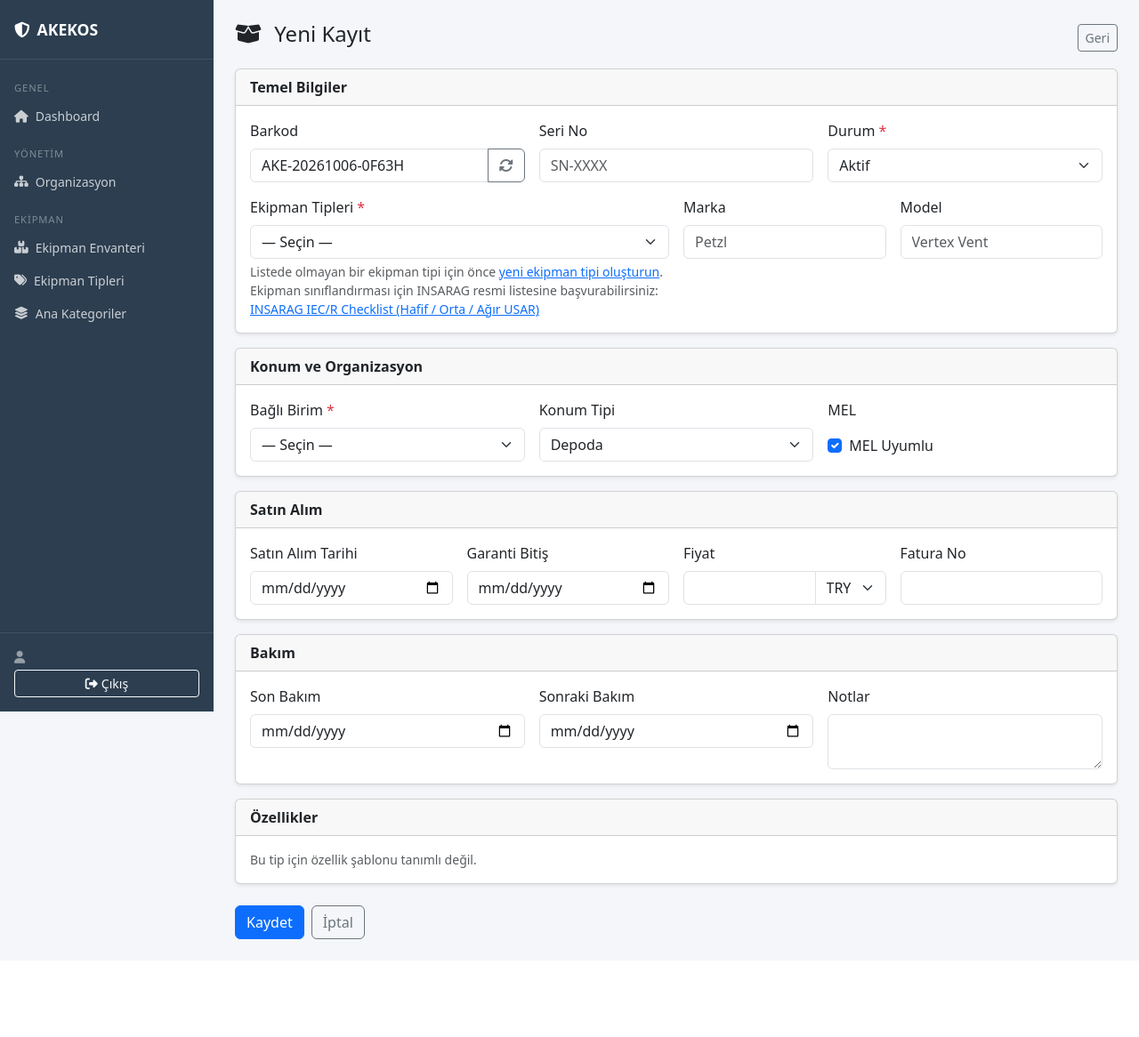
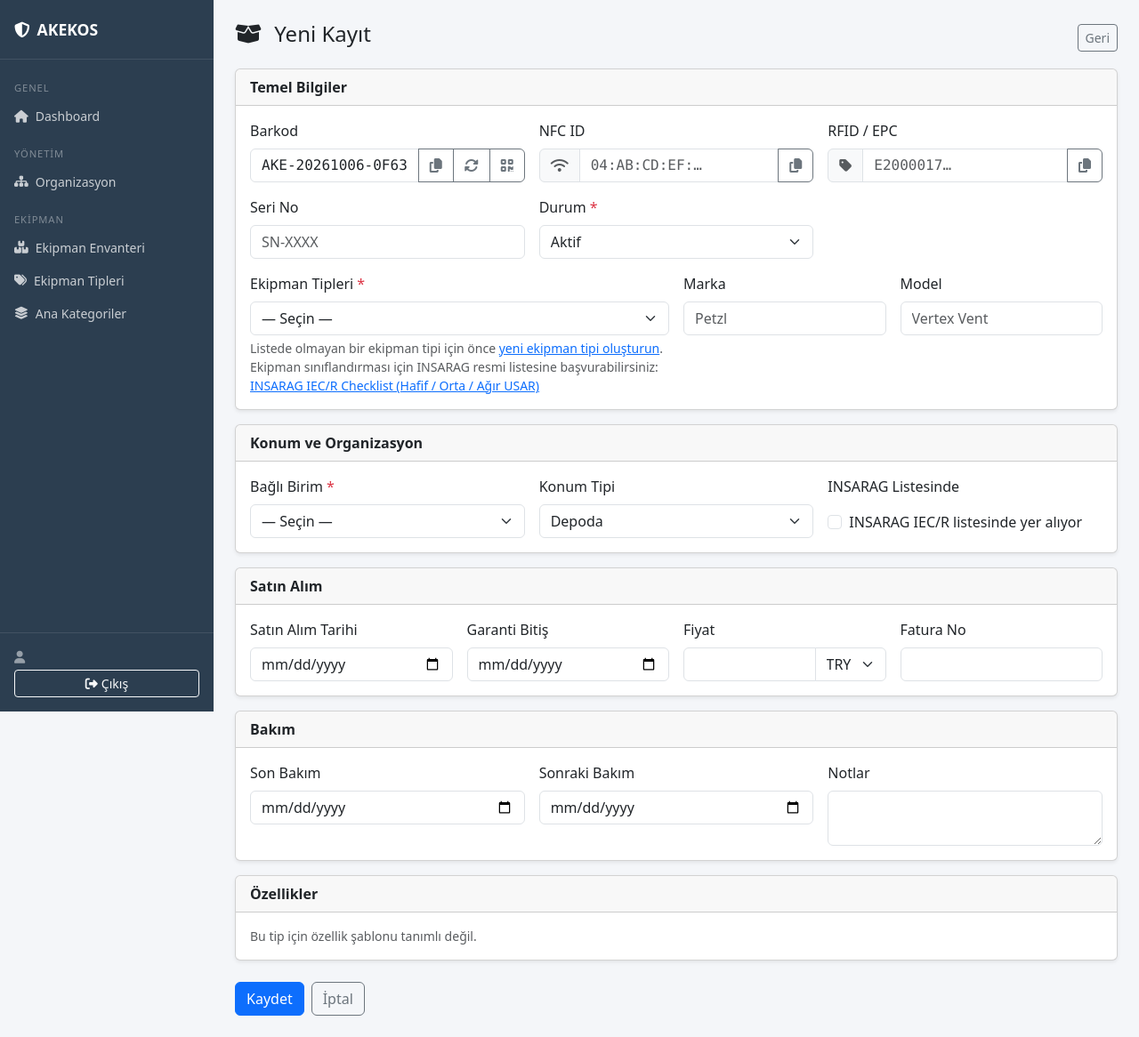
Before and after one commit to porsuktasarim/akekos, a Node server app: page /equipment/new in a window 1280 px wide. Shown: the whole page at 89% size. Before the commit the page ends 1056 px from the top, so only its background shows below. Run offline with Node 20, Linux system fonts and the light colour scheme; the visitor is signed in with stand-in values (Sample User, id 1); data comes from the database, SQL or seed files in the repository; some libraries are stand-ins or nearby versions.

Commit message:
feat: melUygun→insaragListesinde, NFC/RFID/QR form alanları, duplicate seed migration
- Demirbase model: melUygun → insaragListesinde (default: false)
- Route: melUygun → insaragListesinde
- Lang: equip_field_mel → equip_field_insarag (TR: 'INSARAG Listesinde')
- Form: barkod kopyala butonu + QR kod paneli (indirilabilir)
- Form: NFC ID ve RFID/EPC alanları kopyala butonuyla
- Seed: migration adımı — melEtiketi→slug taşıma ve duplicate silme

Co-Authored-By: Claude Sonnet 4.6 <noreply@anthropic.com>
Claude-Session: https://claude.ai/code/session_017uryB1TbtsrcZ1VaKq381U

```diff
--- a/lang/tr.js
+++ b/lang/tr.js
@@ -99,8 +99,8 @@ module.exports = {
   equip_field_status:           'Durum',
   equip_field_org:              'Bağlı Birim',
   equip_field_location_type:    'Konum Tipi',
-  equip_field_mel:              'MEL',
-  equip_field_mel_label:        'MEL Uyumlu',
+  equip_field_insarag:          'INSARAG Listesinde',
+  equip_field_insarag_label:    'INSARAG IEC/R listesinde yer alıyor',
   equip_field_purchase_date:    'Satın Alım Tarihi',
   equip_field_warranty:         'Garanti Bitiş',
   equip_field_price:            'Fiyat',
--- a/models/Demirbase.js
+++ b/models/Demirbase.js
@@ -49,8 +49,8 @@ const DemirbaseSchema = new mongoose.Schema({
   // Hangi organizasyona ait olduğu (hızlı filtreleme için)
   orgId:    { type: mongoose.Schema.Types.ObjectId, ref: 'Organization', required: true },
 
-  // MEL
-  melUygun: { type: Boolean, default: true },
+  // INSARAG listesinde yer alıyor mu
+  insaragListesinde: { type: Boolean, default: false },
 
   // Dinamik özellikler
   ozellikler: [OzellikSchema],
--- a/routes/equipment.js
+++ b/routes/equipment.js
@@ -236,7 +236,7 @@ router.post('/', async (req, res) => {
   try {
     const {
       barkod, nfcId, rfidEpc, ekipmanTipi, seriNo, marka, model,
-      durum, konumTip, orgId, melUygun, notlar,
+      durum, konumTip, orgId, insaragListesinde, notlar,
       garantiBitis, satinaAlimTarihi,
       ozellikAd, ozellikDeger, ozellikBirim,
     } = req.body;
@@ -265,7 +265,7 @@ router.post('/', async (req, res) => {
       barkod: barkod.trim(), nfcId: nfcId||'', rfidEpc: rfidEpc||'',
       ekipmanTipi, seriNo: seriNo||'', marka: marka||'', model: model||'',
       durum: durum||'aktif', konumTip: konumTip||'depo', orgId,
-      melUygun: melUygun !== '0',
+      insaragListesinde: insaragListesinde !== '0',
       notlar: notlar||'', ozellikler,
       garantiBitis:     garantiBitis     ? new Date(garantiBitis)     : null,
       satinaAlimTarihi: satinaAlimTarihi ? new Date(satinaAlimTarihi) : null,
@@ -316,7 +316,7 @@ router.put('/:id', async (req, res) => {
   try {
     const {
       nfcId, rfidEpc, ekipmanTipi, seriNo, marka, model,
-      durum, konumTip, orgId, melUygun, notlar,
+      durum, konumTip, orgId, insaragListesinde, notlar,
       garantiBitis, satinaAlimTarihi,
       ozellikAd, ozellikDeger, ozellikBirim,
     } = req.body;
@@ -345,7 +345,7 @@ router.put('/:id', async (req, res) => {
       nfcId: nfcId||'', rfidEpc: rfidEpc||'',
       ekipmanTipi, seriNo: seriNo||'', marka: marka||'', model: model||'',
       durum: durum||'aktif', konumTip: konumTip||'depo', orgId,
-      melUygun: melUygun !== '0',
+      insaragListesinde: insaragListesinde !== '0',
       notlar: notlar||'', ozellikler,
       garantiBitis:     garantiBitis     ? new Date(garantiBitis)     : null,
       satinaAlimTarihi: satinaAlimTarihi ? new Date(satinaAlimTarihi) : null,
--- a/views/equipment/form.ejs
+++ b/views/equipment/form.ejs
@@ -18,16 +18,57 @@
     <div class="card-header fw-semibold"><%= t.equip_section_basic %></div>
     <div class="card-body row g-3">
 
+      <!-- Barkod + QR -->
       <div class="col-md-4">
         <label class="form-label"><%= t.equip_field_barcode %></label>
         <div class="input-group">
-          <input type="text" name="barkod" id="barkodInput" class="form-control"
+          <input type="text" name="barkod" id="barkodInput" class="form-control font-monospace"
             value="<%= demirbase ? demirbase.barkod : barkod %>" readonly>
+          <button type="button" class="btn btn-outline-secondary" id="kopyalaBarkod" title="Kopyala">
+            <i class="fas fa-copy"></i>
+          </button>
           <% if (!demirbase) { %>
           <button type="button" class="btn btn-outline-secondary" id="yeniBarkod" title="Yeni oluştur">
             <i class="fas fa-sync-alt"></i>
           </button>
           <% } %>
+          <button type="button" class="btn btn-outline-secondary" id="qrGoster" title="QR Kod">
+            <i class="fas fa-qrcode"></i>
+          </button>
+        </div>
+        <!-- QR modal tetikleyici — panel -->
+        <div id="qrPanel" class="mt-2 text-center d-none">
+          <canvas id="qrCanvas"></canvas>
+          <div class="mt-1">
+            <button type="button" class="btn btn-sm btn-outline-primary" id="qrIndir">
+              <i class="fas fa-download me-1"></i>İndir
+            </button>
+          </div>
+        </div>
+      </div>
+
+      <!-- NFC ve RFID -->
+      <div class="col-md-4">
+        <label class="form-label">NFC ID</label>
+        <div class="input-group">
+          <span class="input-group-text text-muted"><i class="fas fa-wifi"></i></span>
+          <input type="text" name="nfcId" id="nfcIdInput" class="form-control font-monospace"
+            value="<%= demirbase ? demirbase.nfcId : '' %>" placeholder="04:AB:CD:EF:…">
+          <button type="button" class="btn btn-outline-secondary kopyala-btn" data-hedef="nfcIdInput" title="Kopyala">
+            <i class="fas fa-copy"></i>
+          </button>
+        </div>
+      </div>
+
+      <div class="col-md-4">
+        <label class="form-label">RFID / EPC</label>
+        <div class="input-group">
+          <span class="input-group-text text-muted"><i class="fas fa-tag"></i></span>
+          <input type="text" name="rfidEpc" id="rfidEpcInput" class="form-control font-monospace"
+            value="<%= demirbase ? demirbase.rfidEpc : '' %>" placeholder="E2000017…">
+          <button type="button" class="btn btn-outline-secondary kopyala-btn" data-hedef="rfidEpcInput" title="Kopyala">
+            <i class="fas fa-copy"></i>
+          </button>
         </div>
       </div>
 
@@ -115,11 +156,11 @@
       </div>
 
       <div class="col-md-4">
-        <label class="form-label"><%= t.equip_field_mel %></label>
+        <label class="form-label"><%= t.equip_field_insarag %></label>
         <div class="form-check mt-2">
-          <input type="checkbox" name="melUygun" value="1" class="form-check-input"
-            id="melUygun" <%- demirbase && demirbase.melUygun ? 'checked' : (!demirbase ? 'checked' : '') %>>
-          <label class="form-check-label" for="melUygun"><%= t.equip_field_mel_label %></label>
+          <input type="checkbox" name="insaragListesinde" value="1" class="form-check-input"
+            id="insaragListesinde" <%- demirbase && demirbase.insaragListesinde ? 'checked' : '' %>>
+          <label class="form-check-label" for="insaragListesinde"><%= t.equip_field_insarag_label %></label>
         </div>
       </div>
 
@@ -274,6 +315,65 @@ tipSec.addEventListener('change', async () => {
 <% if (!demirbase && seciliTip) { %>
 tipSec.dispatchEvent(new Event('change'));
 <% } %>
+
+// ── Barkod kopyala ──────────────────────────────────────────────────────────
+document.getElementById('kopyalaBarkod').addEventListener('click', () => {
+  const val = document.getElementById('barkodInput').value;
+  navigator.clipboard.writeText(val).then(() => {
+    const btn = document.getElementById('kopyalaBarkod');
+    btn.innerHTML = '<i class="fas fa-check"></i>';
+    setTimeout(() => btn.innerHTML = '<i class="fas fa-copy"></i>', 1500);
+  });
+});
+
+// ── NFC / RFID kopyala ──────────────────────────────────────────────────────
+document.querySelectorAll('.kopyala-btn').forEach(btn => {
+  btn.addEventListener('click', () => {
+    const hedef = document.getElementById(btn.dataset.hedef);
+    if (!hedef || !hedef.value) return;
+    navigator.clipboard.writeText(hedef.value).then(() => {
+      btn.innerHTML = '<i class="fas fa-check"></i>';
+      setTimeout(() => btn.innerHTML = '<i class="fas fa-copy"></i>', 1500);
+    });
+  });
+});
+
+// ── QR Kod (qrcode.js CDN) ──────────────────────────────────────────────────
+(function loadQR() {
+  const script = document.createElement('script');
+  script.src = 'https://cdnjs.cloudflare.com/ajax/libs/qrcodejs/1.0.0/qrcode.min.js';
+  script.onload = () => {
+    const panel  = document.getElementById('qrPanel');
+    const canvas = document.getElementById('qrCanvas');
+    let qrObj    = null;
+
+    document.getElementById('qrGoster').addEventListener('click', () => {
+      const barkod = document.getElementById('barkodInput').value;
+      if (!barkod) return;
+      panel.classList.toggle('d-none');
+      if (!panel.classList.contains('d-none')) {
+        canvas.innerHTML = '';
+        qrObj = new QRCode(canvas, {
+          text: barkod,
+          width: 160, height: 160,
+          colorDark: '#000000', colorLight: '#ffffff',
+          correctLevel: QRCode.CorrectLevel.M,
+        });
+      }
+    });
+
+    document.getElementById('qrIndir').addEventListener('click', () => {
+      const img = canvas.querySelector('img') || canvas.querySelector('canvas');
+      if (!img) return;
+      const src  = img.src || img.toDataURL('image/png');
+      const link = document.createElement('a');
+      link.href     = src;
+      link.download = (document.getElementById('barkodInput').value || 'qr') + '.png';
+      link.click();
+    });
+  };
+  document.head.appendChild(script);
+})();
 </script>
 
 <%- include('../partials/footer') %>
```
Also changed, not shown: seeds/ekipmanTipi.js (+25 -0 lines).
